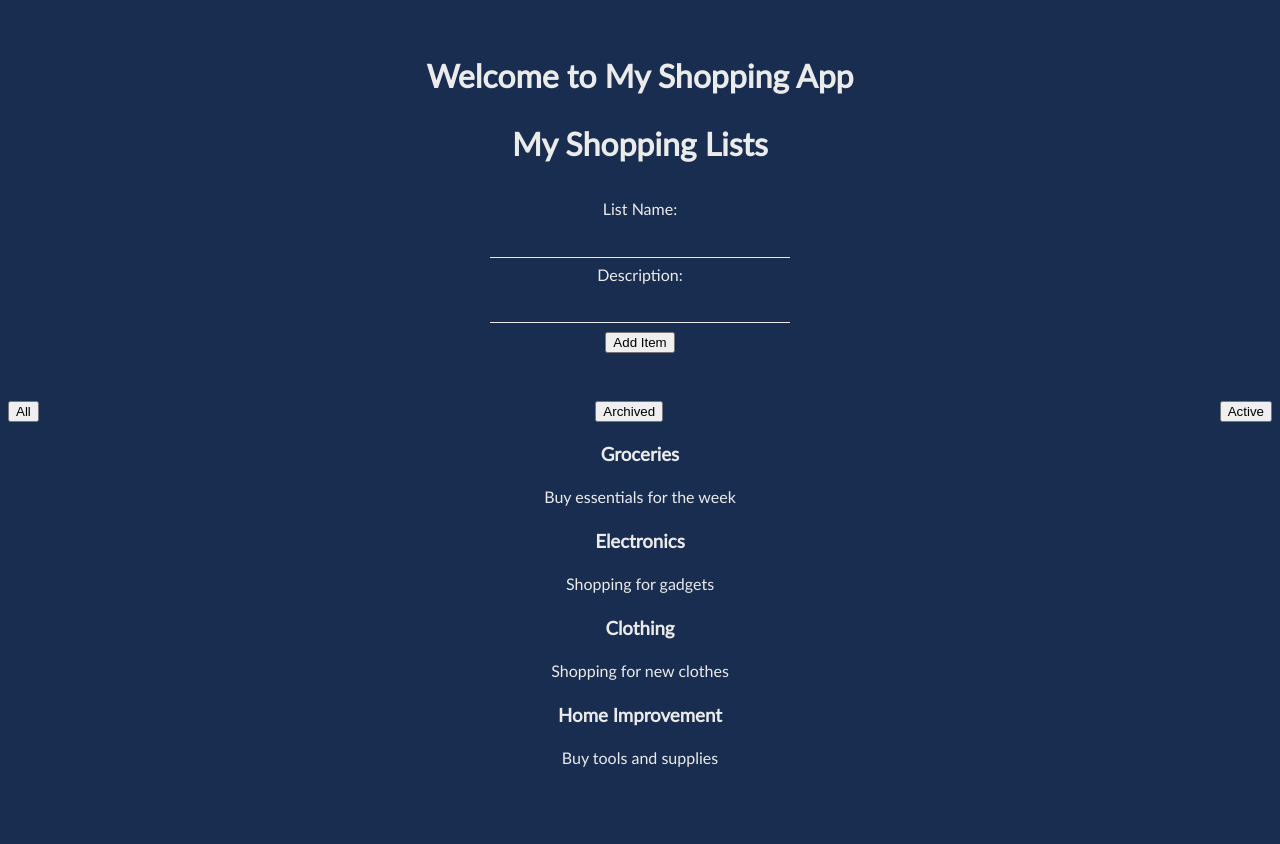
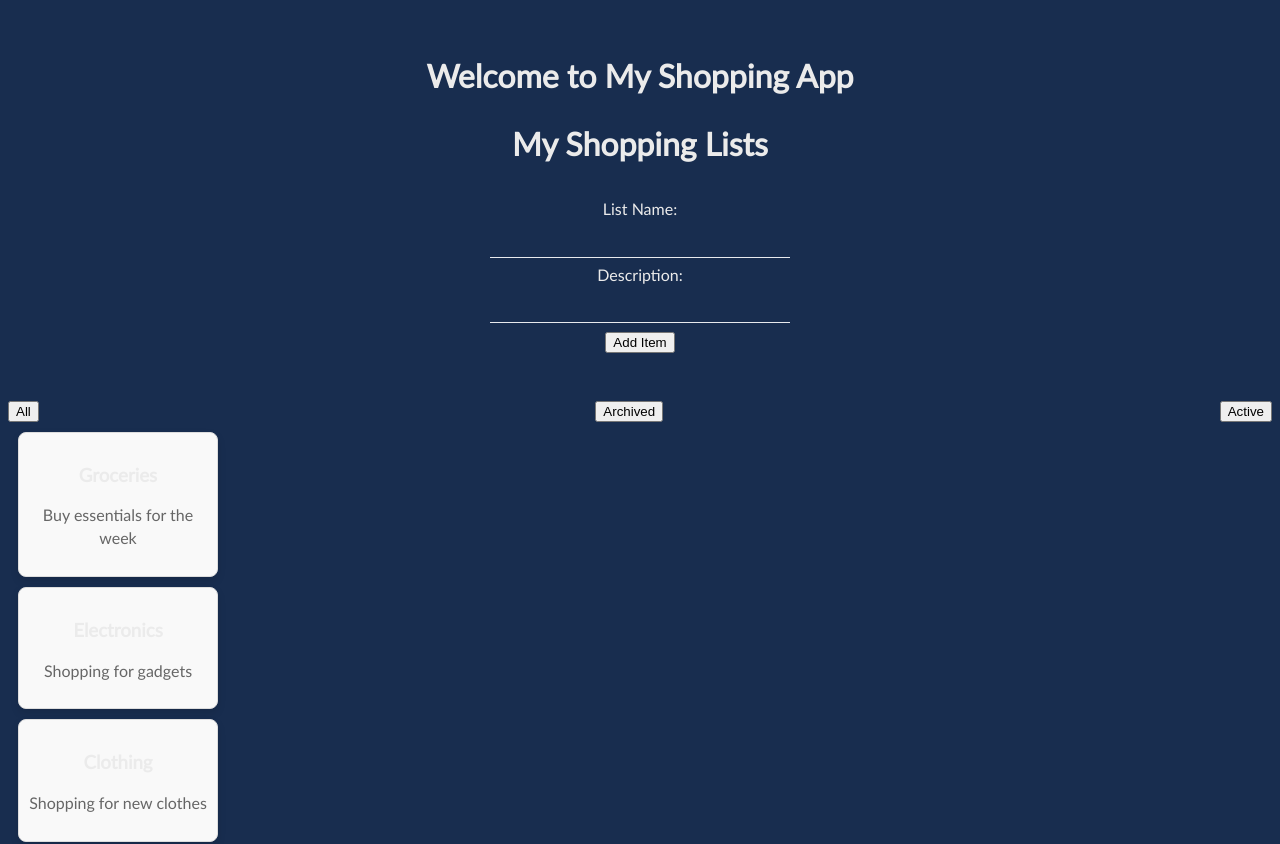
Before and after one commit to Martinb113/Shopping-list, a React (Create React App) app: page / in a window 1280 px wide. Shown: the top 844 px of the page. Before the commit the page ends 800 px from the top, so only its background shows below. Built offline with nearby package versions, Linux system fonts and the light colour scheme; what miragejs would draw is missing.

Commit message:
ListTile implemented

```diff
--- a/src/components/ShoppingListTile.jsx
+++ b/src/components/ShoppingListTile.jsx
@@ -1,12 +1,27 @@
 // ShoppingListTile.jsx
 import React from 'react';
 
-const ShoppingListTile = ({ shoppingList, onSelect }) => {
+const ShoppingListTile = ({ shoppingList, onSelect, isExpanded }) => {
+  const renderItemDetails = (item) => {
+    return (
+      <div key={item.id} className="item-details">
+        <span>Name: {item.name}</span>
+        <span>Quantity: {item.quantity}</span>
+        <span>Purchased: {item.purchased ? 'Yes' : 'No'}</span>
+        {/* Additional item details or actions can be added here */}
+      </div>
+    );
+  };
+
   return (
-    <div onClick={() => onSelect(shoppingList.id)}>
+    <div className="shopping-list-tile" onClick={() => onSelect(shoppingList.id)}>
       <h3>{shoppingList.name}</h3>
       <p>{shoppingList.description}</p>
-      {/* More details can be displayed as needed */}
+      {isExpanded && (
+        <div className="list-item-container">
+          {shoppingList.items.map(renderItemDetails)}
+        </div>
+      )}
     </div>
   );
 };
```
